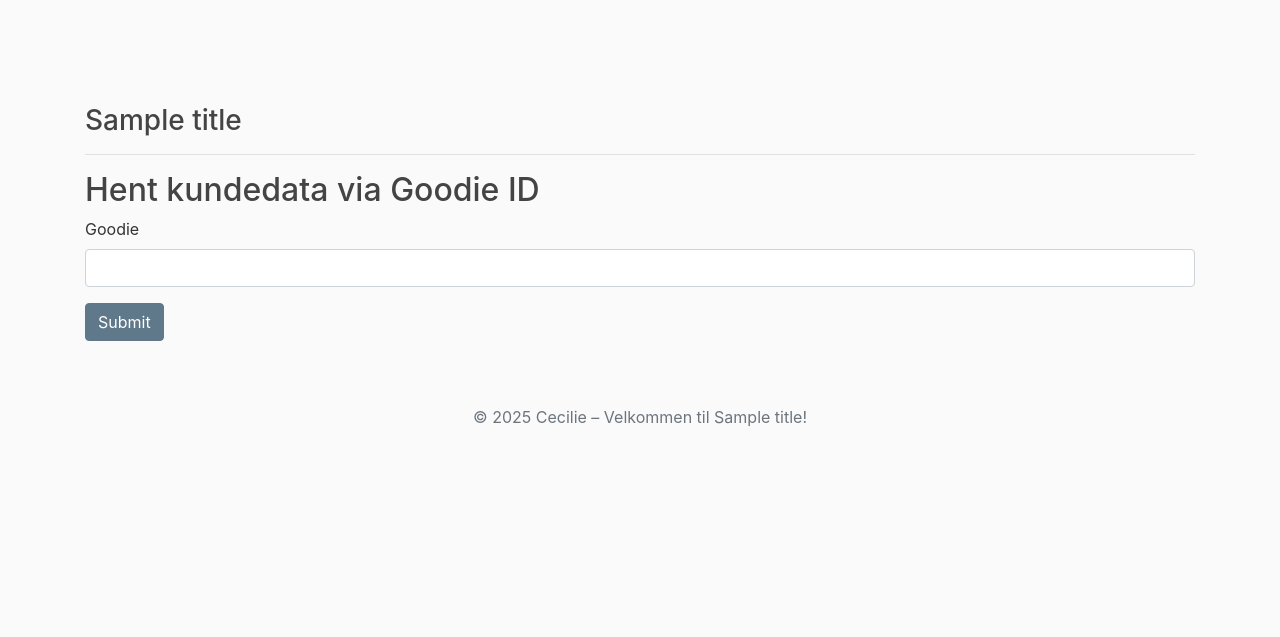
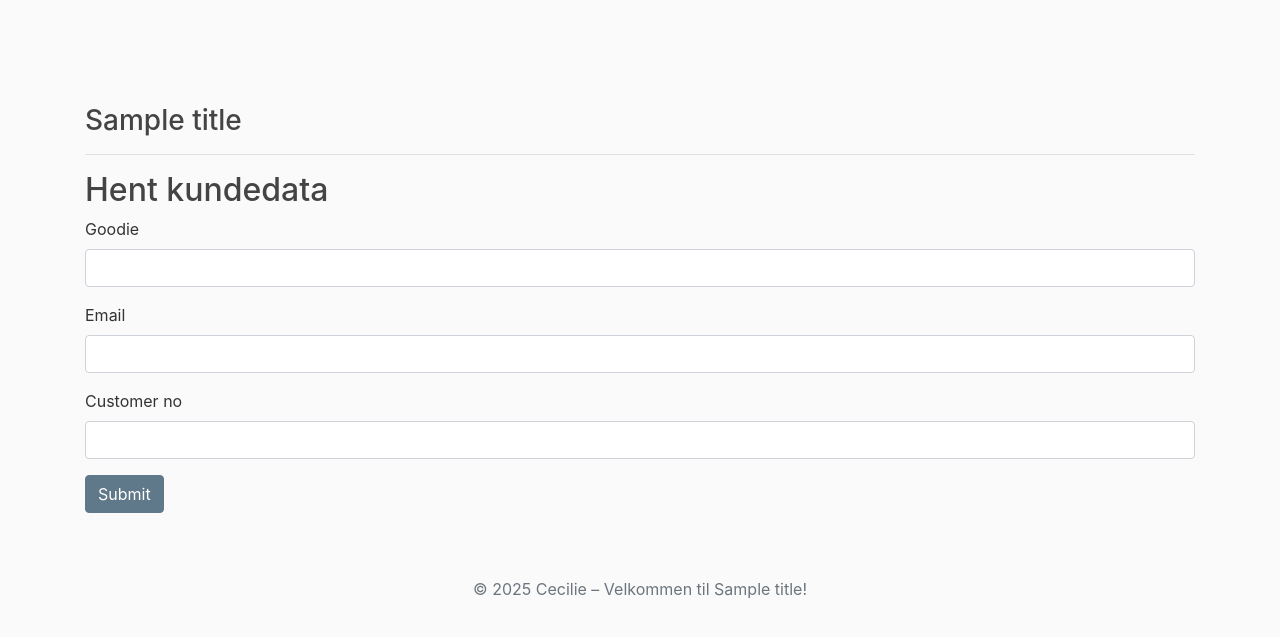
Before and after one commit to CecilieS-J/Kundeportal, a Python web app: template webapp/templates/aggregator/form.html in a window 1280 px wide. Shown: the top 637 px of the page. Run offline with Jinja, Linux system fonts and the light colour scheme; the template is opened without the code that fills it: most values are stand-ins (such as "Sample title", 1, 10 or a date in 2020); form fields are guessed from the names that the template uses; some libraries are stand-ins or nearby versions.

Commit message:
Oprydning

```diff
--- a/webapp/templates/aggregator/form.html
+++ b/webapp/templates/aggregator/form.html
@@ -1,15 +1,27 @@
 {% extends 'layout.html' %}
 {% block content %}
-  <h2>Hent kundedata via Goodie ID</h2>
+  <h2>Hent kundedata</h2>
   <form method="post">
     {{ form.hidden_tag() }}
     <div class="form-group">
       {{ form.goodie_id.label(class="form-label") }}
       {{ form.goodie_id(class="form-control") }}
       {% if form.goodie_id.errors %}
-        <div class="text-danger">
-          {{ form.goodie_id.errors[0] }}
-        </div>
+        <div class="text-danger">{{ form.goodie_id.errors[0] }}</div>
+      {% endif %}
+    </div>
+    <div class="form-group">
+      {{ form.email.label(class="form-label") }}
+      {{ form.email(class="form-control") }}
+      {% if form.email.errors %}
+        <div class="text-danger">{{ form.email.errors[0] }}</div>
+      {% endif %}
+    </div>
+    <div class="form-group">
+      {{ form.customer_no.label(class="form-label") }}
+      {{ form.customer_no(class="form-control") }}
+      {% if form.customer_no.errors %}
+        <div class="text-danger">{{ form.customer_no.errors[0] }}</div>
       {% endif %}
     </div>
     {{ form.submit(class="btn btn-primary") }}
```
Also changed, not shown: webapp/aggregator/forms.py (+12 -3 lines), webapp/aggregator/routes.py (+17 -5 lines), webapp/aggregator/service.py (+20 -13 lines), webapp/templates/aggregator/results.html (+1 -8 lines).
